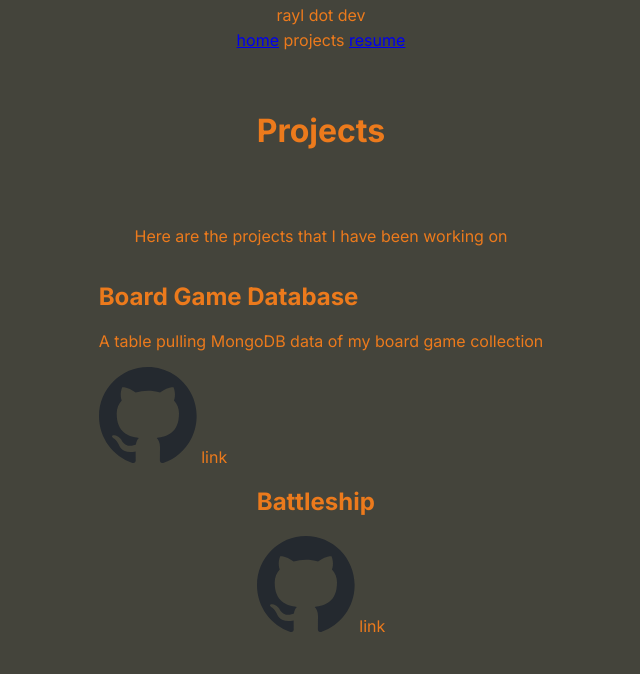
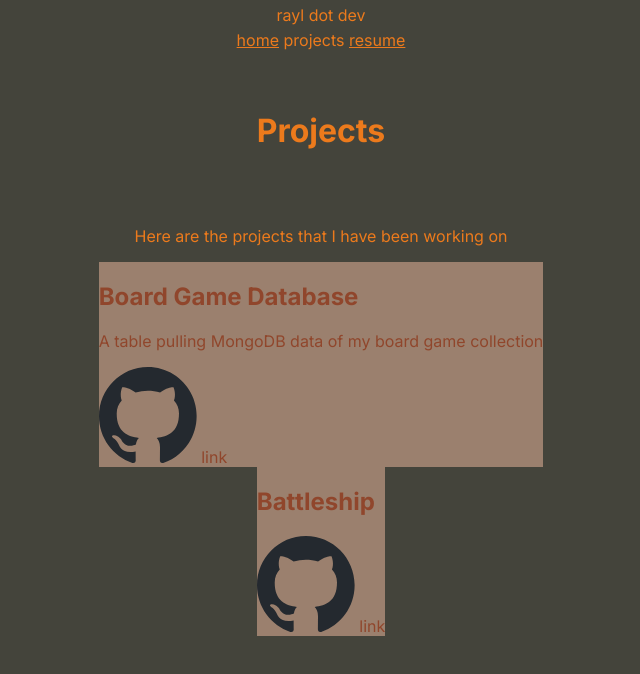
Before and after one commit to raylopez509/rayl.dev, a website: page public/projects.html in a window 1280 px wide. Shown: the whole page, without its empty margins (319-959 px from the left). Drawn offline with Linux system fonts and the light colour scheme; a web font is replaced by a local one.

Commit message:
added styles for projects

```diff
--- a/public/styles.css
+++ b/public/styles.css
@@ -10,3 +10,18 @@ body {
   color: #ec7a1c;
   font-family: 'Inter', sans-serif;
 }
+
+div {
+  color: #90462c;
+  background-color: #9B806E;
+}
+
+div > a {
+  color:#90462c;
+}
+
+
+a:link,
+a:visited {
+  color: #ec7a1c
+}
```
